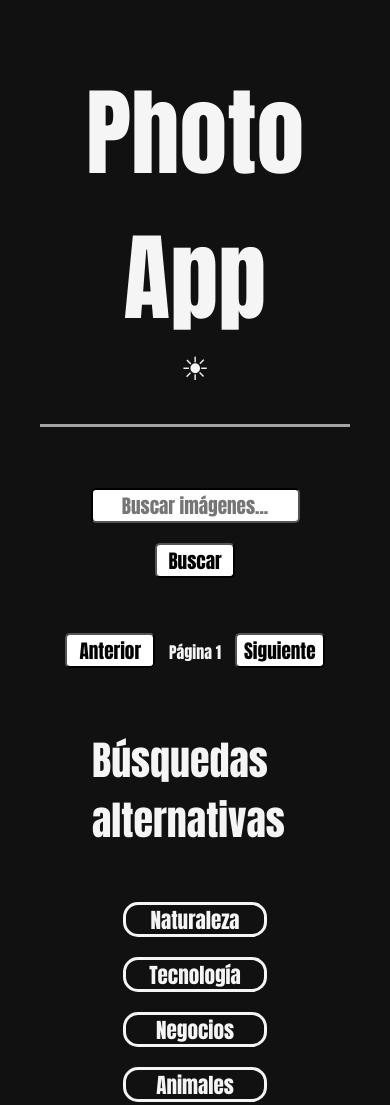
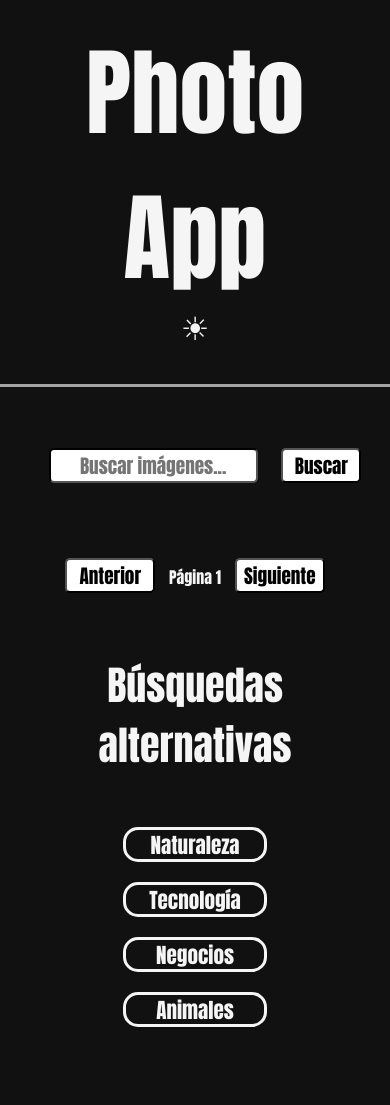
Before and after one commit to Cvidal84/Proyecto_Web_Asincrono, a website built with Vite: page index.html in a window 390 px wide. After the commit the page ends 1059 px from the top, so only its background shows below. Built offline with nearby package versions, Linux system fonts and the light colour scheme; no server answers.

Commit message:
cambios
proyecto finiquitado

```diff
--- a/components/Footer/Footer.css
+++ b/components/Footer/Footer.css
@@ -11,6 +11,7 @@ footer {
   }
   footer > h2 {
     font-size: 2.5rem;
+    text-align: center;
   }
   .myButton {
     display: flex;
--- a/src/style.css
+++ b/src/style.css
@@ -105,6 +105,10 @@ footer > h2 {
   padding: 20px;
 }
 @media (max-width: 450px) {
+  body{
+    padding: 0px;
+    margin: 0px;
+  }
   #photo_container {
       display: flex;
       flex-direction: column;
```
